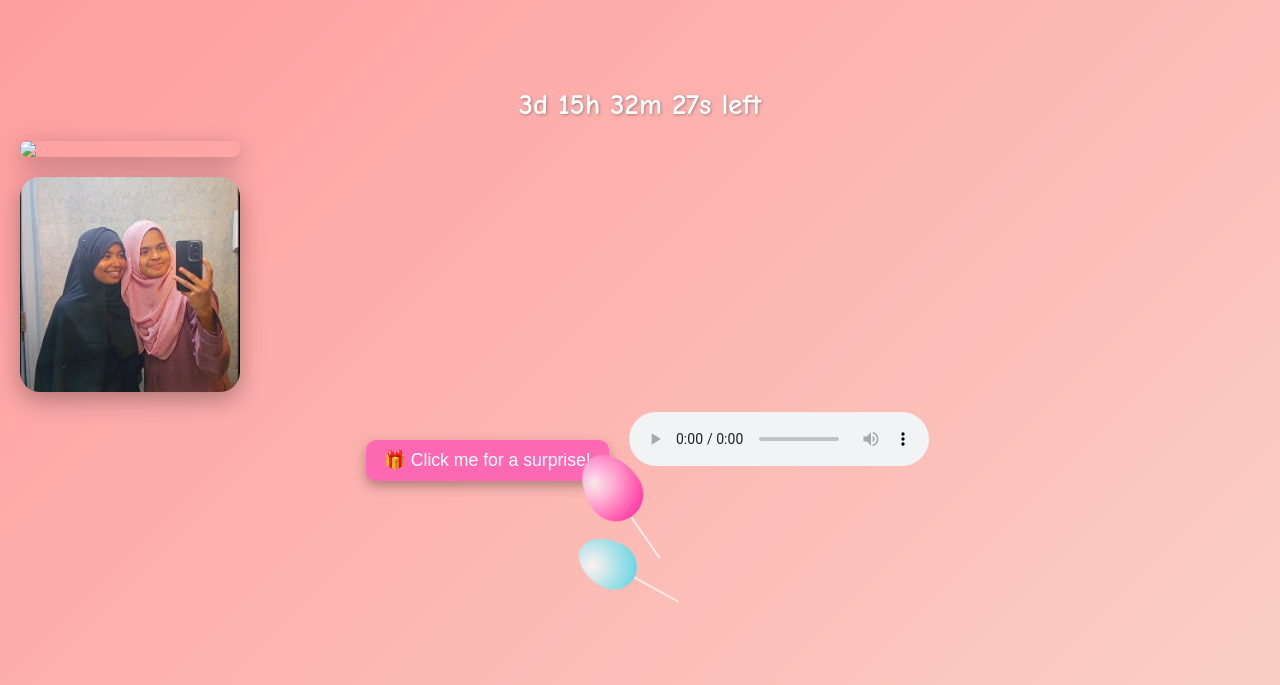
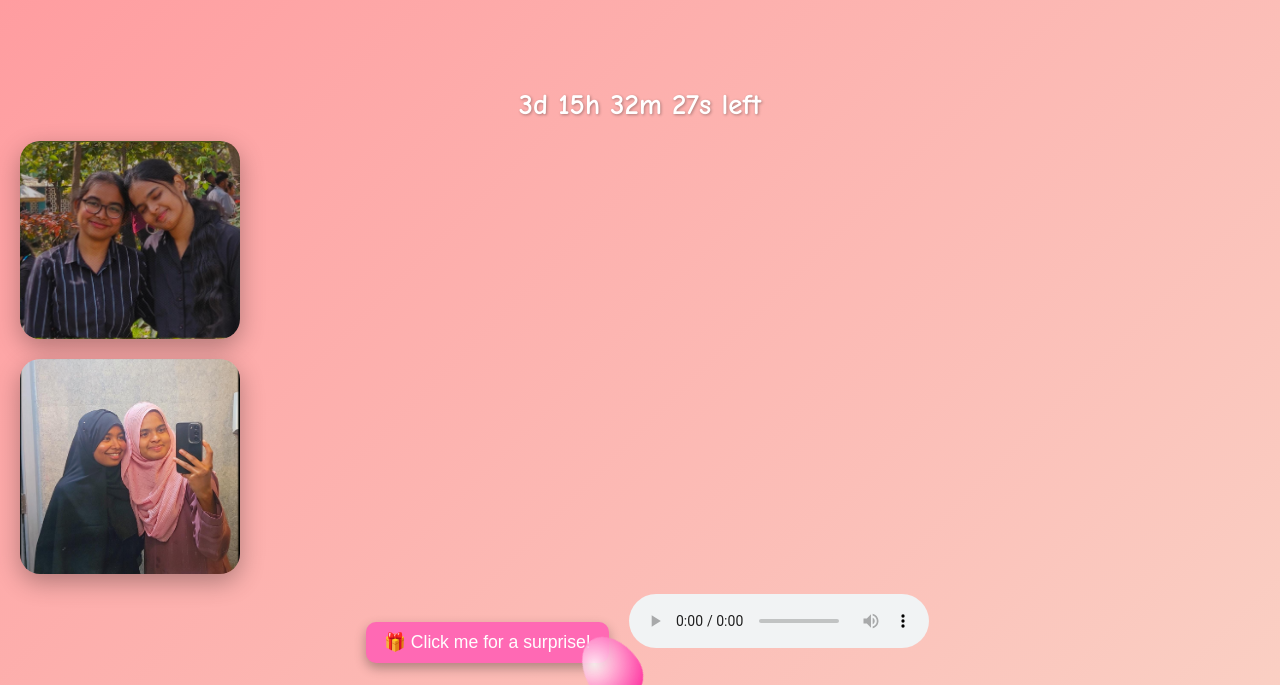
Before and after one commit to rubeena225/BirthdaySuprise, a plain HTML site: page index.html in a window 1280 px wide. Shown: the part 115-800 px from the top of the page. Drawn offline with Linux system fonts and the light colour scheme; files whose address does not match are found by name.

Commit message:
Update index.html

```diff
--- a/index.html
+++ b/index.html
@@ -100,7 +100,7 @@
   <div id="countdown"></div>
 
   <div id="photoContainer">
-    <img src="C:\Users\rubee\Downloads\bdayy pic.jpg" style="display:block;">
+    <img src="C:\Users\rubee\Downloads\bday-pic.jpg" style="display:block;">
     <img src="C:\Users\rubee\Downloads\pic1.jpg" class="slide">
     <img src="C:\Users\rubee\Downloads\pic2.jpg" class="slide">
   </div>
```
